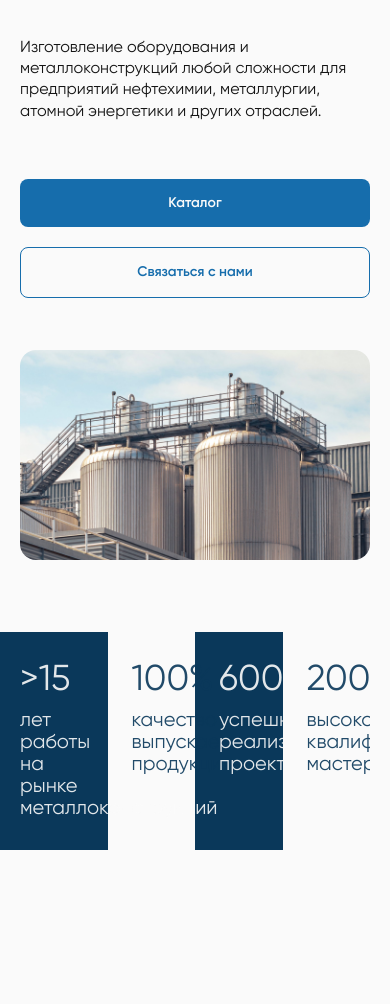
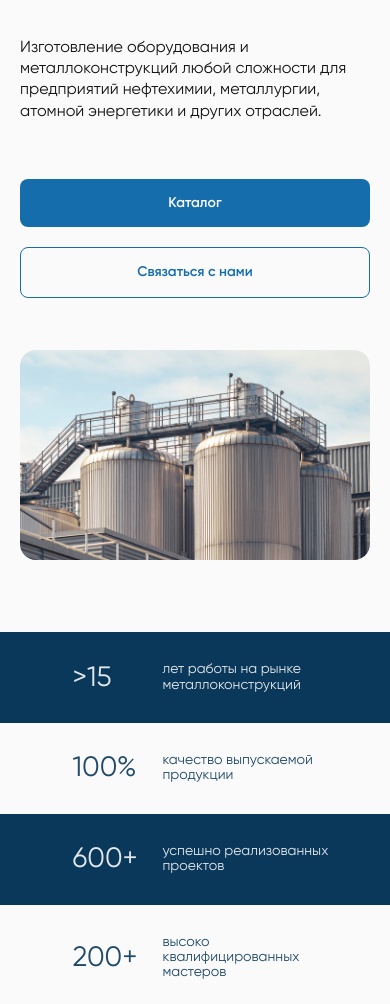
Before and after one commit to danelian/uralhim, a website: page src/index.html in a window 390 px wide. Shown: the part 96-1100 px from the top of the page. Before the commit the page ends 946 px from the top, so only its background shows below. Drawn offline with nearby package versions, Linux system fonts and the light colour scheme; files that its build step writes are made by us from their sources; files whose address does not match are found by name.

Commit message:
section benefits - adaptation

```diff
--- a/src/scss/widgets/benefits.scss
+++ b/src/scss/widgets/benefits.scss
@@ -46,3 +46,83 @@
     opacity: .9;
   }
 }
+
+@include tablet {
+  .benefits {
+    .container {
+      padding: 0;
+    }
+    &__cards {
+      flex-wrap: wrap;
+      .benefit {
+        width: 50%;
+        &:nth-child(1) {
+          padding-left: 20px;
+        }
+        &:nth-child(3) {
+          color: var(--darkBlue-color);
+          background-color: var(--white-color);
+        }
+        &:nth-child(4) {
+          padding-right: 20px;
+          color: var(--white-color);
+          background-color: var(--darkBlue-color);
+          &::after {
+            display: none;
+          }
+        }
+      }
+    }
+  }
+
+  .benefit {
+    display: flex;
+    align-items: center;
+    justify-content: flex-start;
+    padding-left: 20px;
+    padding-right: 20px;
+    &__value {
+      margin-bottom: 0;
+      margin-right: 24px;
+      font-size: 32px;
+    }
+    &__text {
+      font-size: 16px;
+    }
+  }
+}
+
+@include mobile {
+  .benefits {
+    &__cards {
+      .benefit {
+        width: 100%;
+        &:nth-child(3) {
+          color: var(--white-color);
+          background-color: var(--darkBlue-color);
+        }
+        &:nth-child(4) {
+          color: var(--darkBlue-color);
+          background-color: var(--white-color);
+        }
+      }
+    }
+  }
+
+  .benefit {
+    display: flex;
+    align-items: center;
+    justify-content: flex-start;
+    padding-left: 20px;
+    padding-right: 20px;
+    &__value {
+      margin: 0 10px 0 15%;
+      font-size: 28px;
+      min-width: 80px;
+    }
+    &__text {
+      max-width: 180px;
+      font-size: 14px;
+    }
+  }
+}
```
Also changed, not shown: dist/css/style.css, dist/css/style.min.css.
